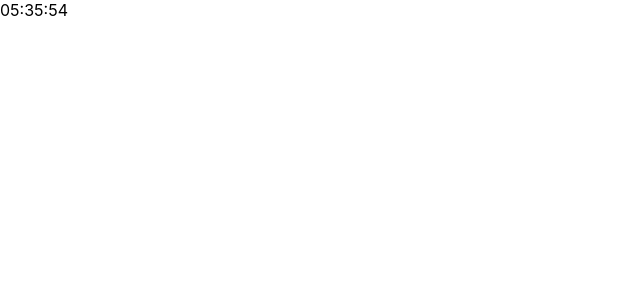
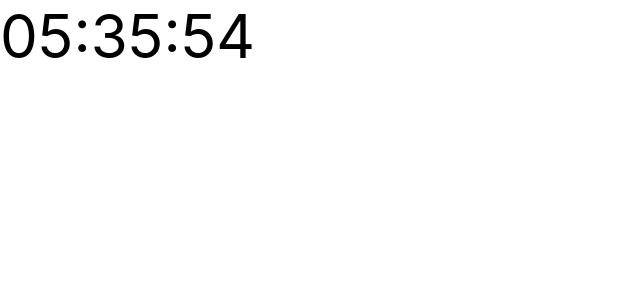
Before and after one commit to shuhei0720/Business-Dashboard, a React (Create React App) app: page / in a window 1280 px wide. Shown: the top 300 px of the page, without its empty margins (0-640 px from the left). Built offline with nearby package versions, Linux system fonts and the light colour scheme.

Commit message:
'MyTimeにCSSを適用'

```diff
--- /dev/null
+++ b/src/MyTime.css
@@ -0,0 +1,3 @@
+.time {
+    font-size: 60px;
+}
--- a/src/MyTime.js
+++ b/src/MyTime.js
@@ -1,4 +1,5 @@
 import {format} from 'date-fns'
+import './MyTime.css'
 
 function MyTime() {
     function getTime() {
@@ -7,7 +8,7 @@ function MyTime() {
     }
 
     return (
-        <div>
+        <div className="time">
             {getTime()}
         </div>
     );
```
